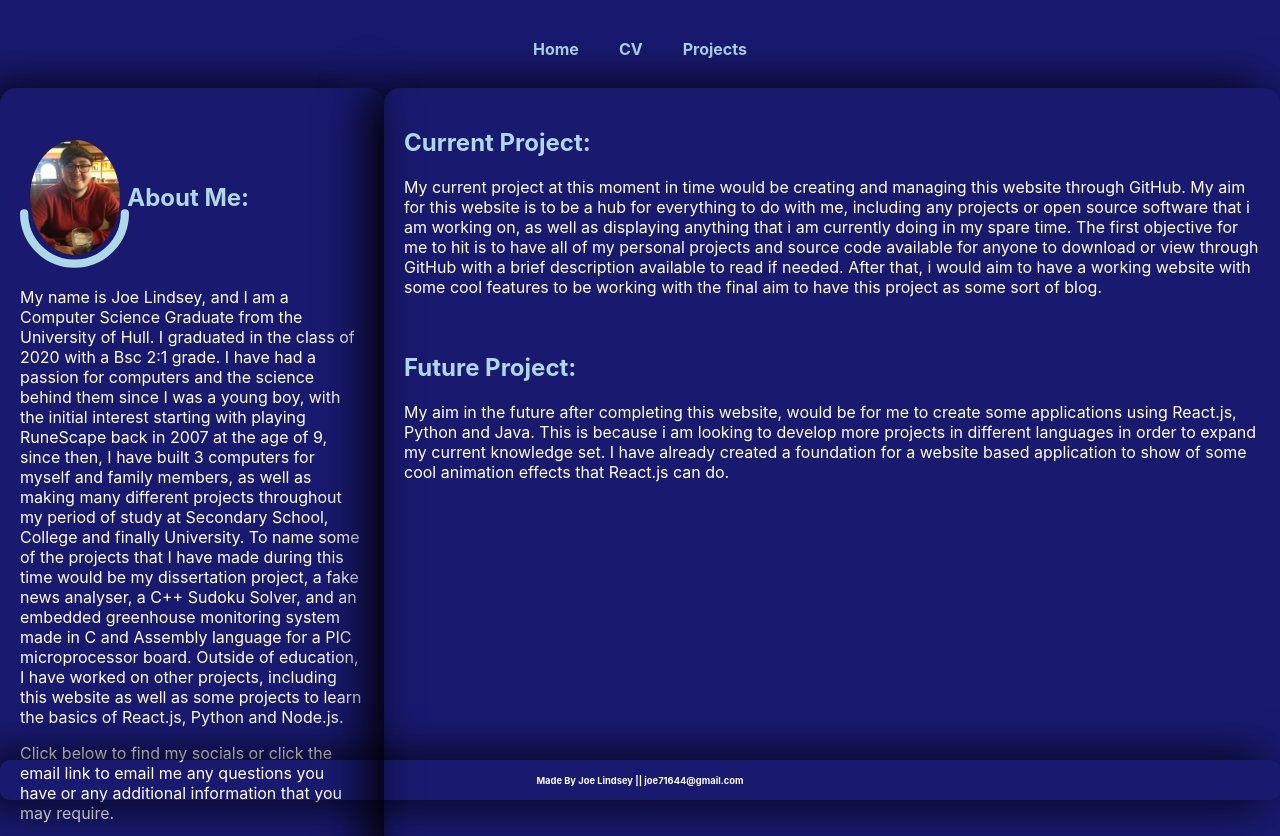
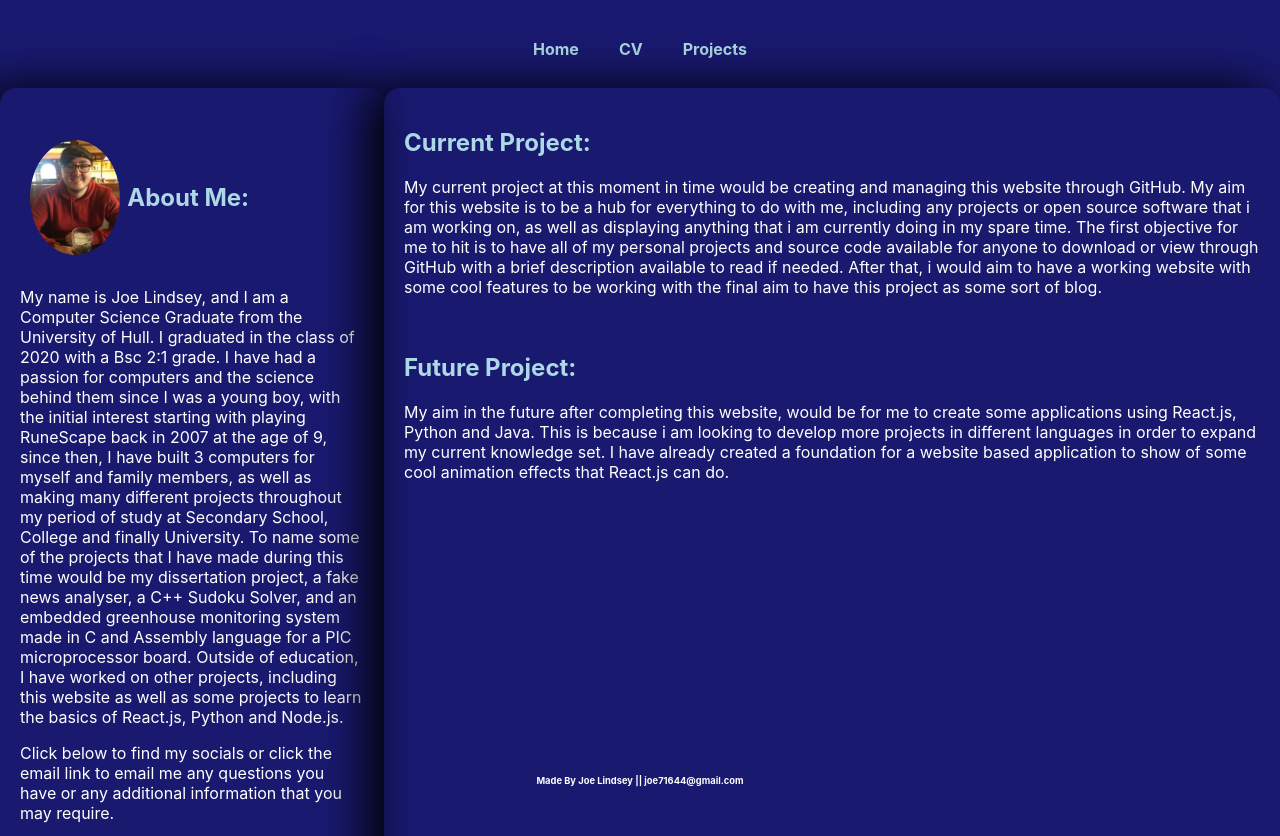
Before and after one commit to JoeLindsey3101/JoeLindsey3101.github.io, a plain HTML site: page index.html in a window 1280 px wide. Shown: the top 836 px of the page. Drawn offline with Linux system fonts and the light colour scheme; files whose address does not match are found by name.

Commit message:
finished projects form and fixed UI issues.

```diff
--- a/Style/Index.css
+++ b/Style/Index.css
@@ -65,8 +65,6 @@ body {
   bottom: 0;
   width: 100%;
   font-size: 8px;
-  border-radius: 10px;
-  box-shadow: -1rem 0 3rem #000;
 }
 .cv {
   border-radius: 10px;
@@ -94,17 +92,6 @@ body {
   border-radius: 50%;
   margin: 16px 10px;
 }
-.half-circle {
-  position: absolute;
-  bottom: 0;
-  left: 0;
-  width: 109px;
-  height: 65px;
-  fill: none;
-  stroke: lightblue;
-  stroke-width: 8;
-  stroke-linecap: round;
-}
 .author-name {
   position: relative;
   left: 12%;
--- a/index.html
+++ b/index.html
@@ -30,9 +30,6 @@
       <a class="author-avatar" href="#">
         <img src="Images/nice photo.jpg" />
       </a>
-      <svg class="half-circle" viewBox="0 0 106 57">
-        <path d="M102 4c0 27.1-21.9 49-49 49S4 31.1 4 4"></path>
-      </svg>
       <div class="author-name">
         <h2>About Me:</h2>
       </div>
```
Also changed, not shown: Projects.html (+13 -1 lines).
